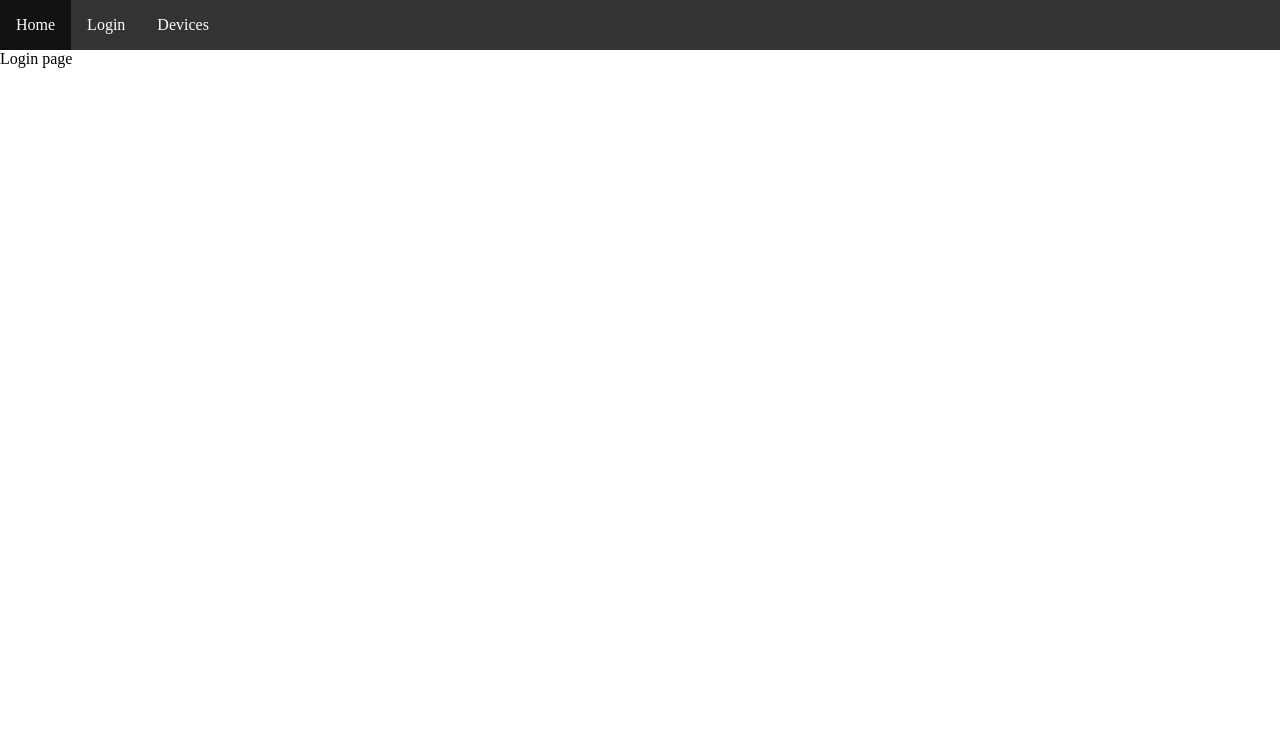
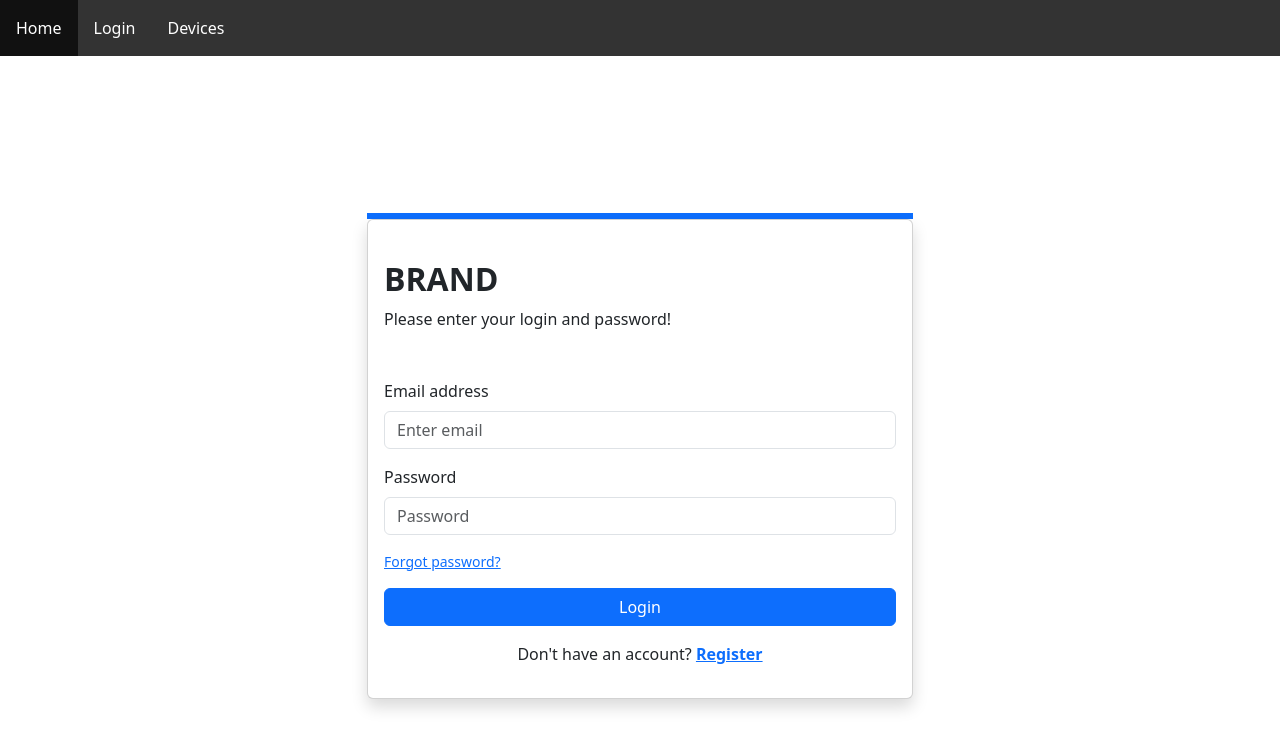
Before and after one commit to Maj64/embedded-system-v1, a React (Create React App) app: page /login in a window 1280 px wide. Shown: the top 748 px of the page. Built offline with nearby package versions, Linux system fonts and the light colour scheme.

Commit message:
add: login page

```diff
--- a/package.json
+++ b/package.json
@@ -6,8 +6,10 @@
     "@testing-library/jest-dom": "^5.17.0",
     "@testing-library/react": "^13.4.0",
     "@testing-library/user-event": "^13.5.0",
+    "bootstrap": "^5.3.1",
     "normalize.css": "^8.0.1",
     "react": "^18.2.0",
+    "react-bootstrap": "^2.8.0",
     "react-dom": "^18.2.0",
     "react-router-dom": "5",
     "react-scripts": "5.0.1",
--- a/src/index.js
+++ b/src/index.js
@@ -5,6 +5,7 @@
 import { BrowserRouter as Router } from "react-router-dom";
 
 import "normalize.css";
+import "bootstrap/dist/css/bootstrap.min.css";
 import "./styles/global.scss";
 
 const root = ReactDOM.createRoot(document.getElementById("root"));
--- a/src/pages/Login.js
+++ b/src/pages/Login.js
@@ -1,7 +1,68 @@
-import React from "react";
+import { Link } from "react-router-dom";
+
+import { Col, Button, Row, Container, Card, Form } from "react-bootstrap";
 
 const Login = () => {
-  return <div>Login page</div>;
+  return (
+    <div className="login-container">
+      <Container>
+        <Row className="vh-100 d-flex justify-content-center align-items-center">
+          <Col md={8} lg={6} xs={12}>
+            <div className="border border-3 border-primary"></div>
+            <Card className="shadow">
+              <Card.Body>
+                <div className="mb-3 mt-md-4">
+                  <h2 className="fw-bold mb-2 text-uppercase ">Brand</h2>
+                  <p className=" mb-5">Please enter your login and password!</p>
+                  <div className="mb-3">
+                    <Form>
+                      <Form.Group className="mb-3" controlId="formBasicEmail">
+                        <Form.Label className="text-center">
+                          Email address
+                        </Form.Label>
+                        <Form.Control type="email" placeholder="Enter email" />
+                      </Form.Group>
+
+                      <Form.Group
+                        className="mb-3"
+                        controlId="formBasicPassword"
+                      >
+                        <Form.Label>Password</Form.Label>
+                        <Form.Control type="password" placeholder="Password" />
+                      </Form.Group>
+                      <Form.Group
+                        className="mb-3"
+                        controlId="formBasicCheckbox"
+                      >
+                        <p className="small">
+                          <Link to="/forget-password" className="text-primary">
+                            Forgot password?
+                          </Link>
+                        </p>
+                      </Form.Group>
+                      <div className="d-grid">
+                        <Button variant="primary" type="submit">
+                          Login
+                        </Button>
+                      </div>
+                    </Form>
+                    <div className="mt-3">
+                      <p className="mb-0  text-center">
+                        Don't have an account?{" "}
+                        <Link to="/register" className="text-primary fw-bold">
+                          Register
+                        </Link>
+                      </p>
+                    </div>
+                  </div>
+                </div>
+              </Card.Body>
+            </Card>
+          </Col>
+        </Row>
+      </Container>
+    </div>
+  );
 };
 
 export default Login;
```
